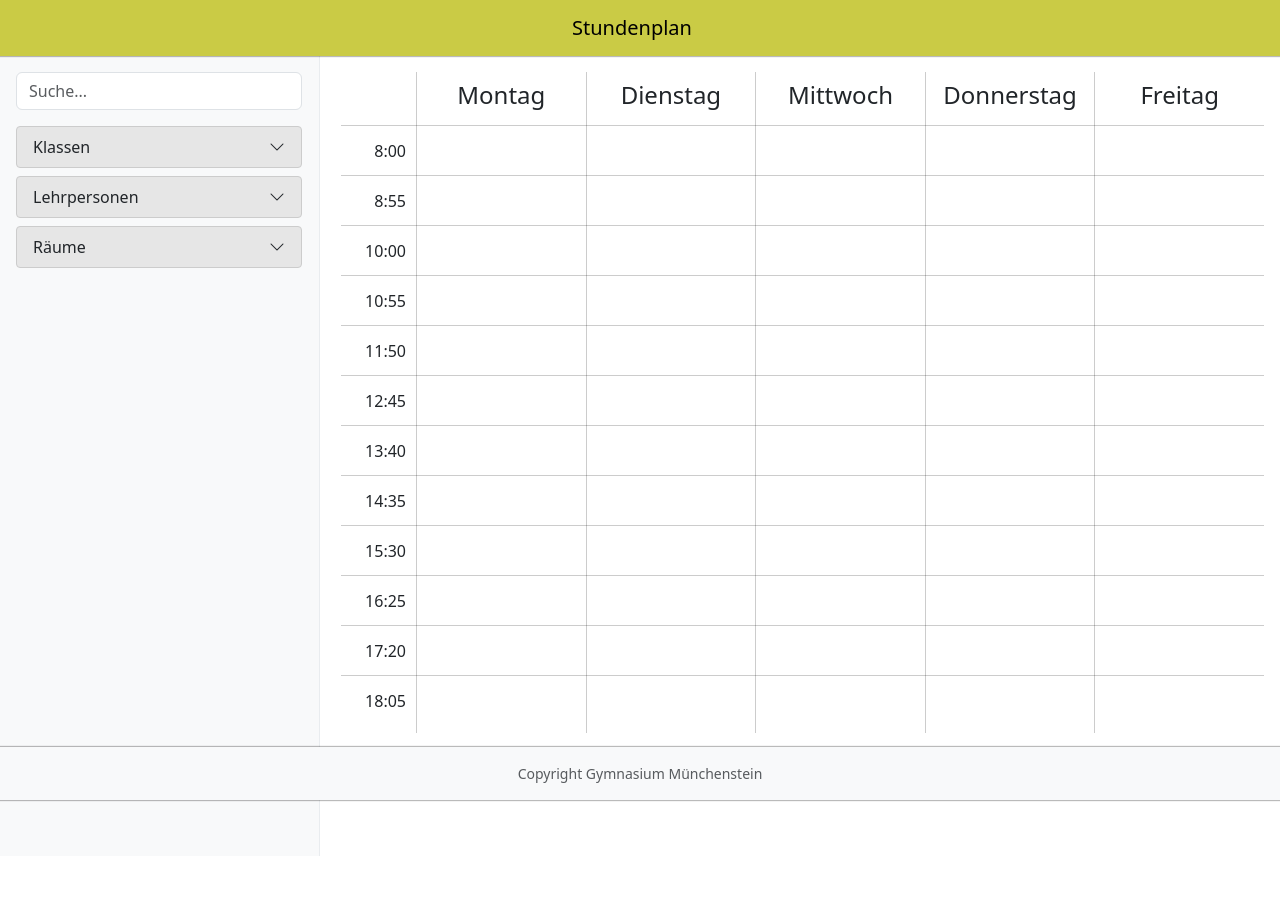
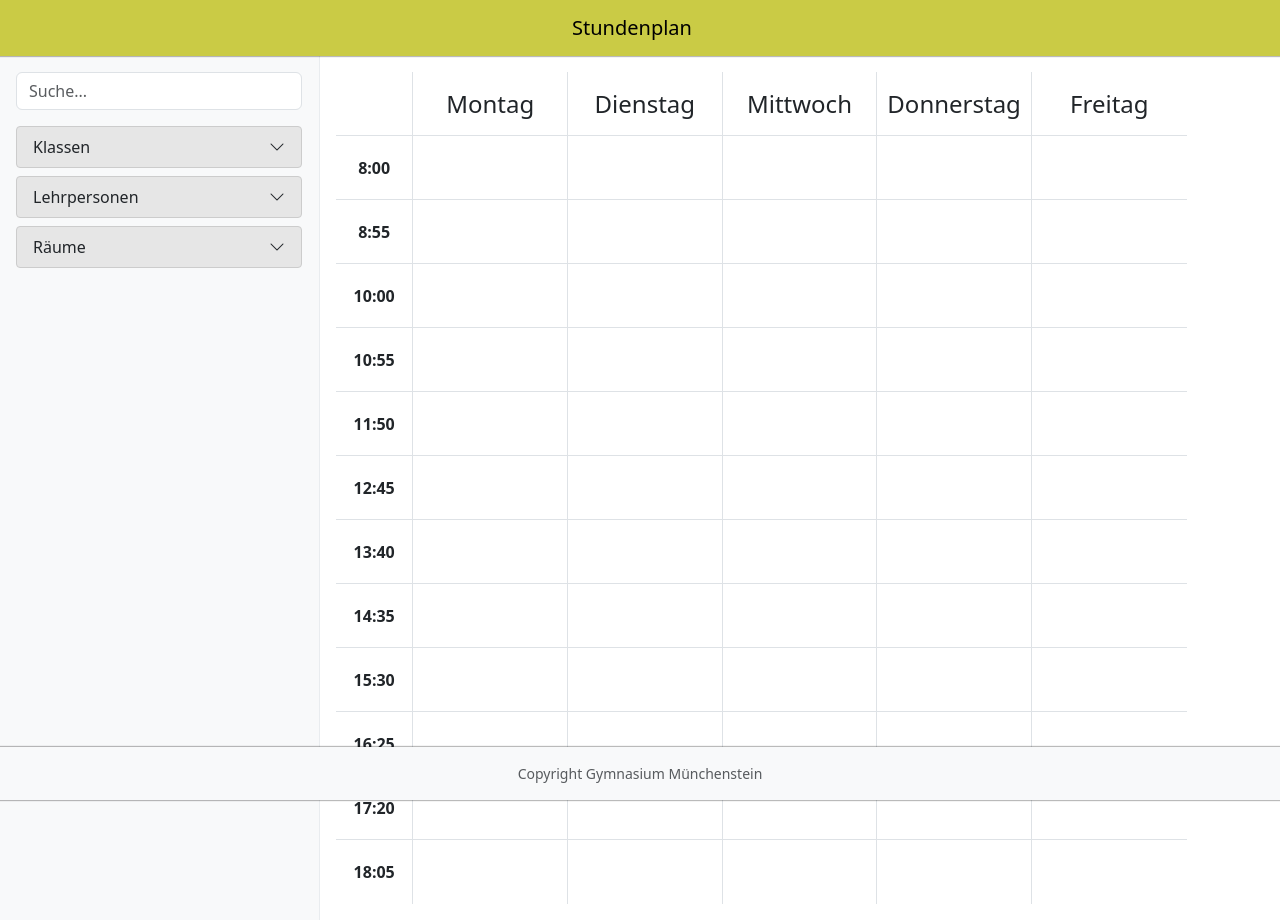
Before and after one commit to gymmuenchenstein/gym-lessons-angular-application, an Angular app: page / in a window 1280 px wide. Before the commit the page ends 856 px from the top, so only its background shows below. Built offline with nearby package versions, Linux system fonts and the light colour scheme.

Commit message:
refactor: switch to grid layout for timetable

```diff
--- /dev/null
+++ b/src/app/view/components/timetable/timetable-slot/timetable-slot.component.html
@@ -0,0 +1,10 @@
+<div class="timetable-slot">
+    @if (calendarDataEntries.length) {
+            @for (entry of calendarDataEntries; track entry) {
+                    <div class="lesson" (click)="openDetails(entry)">
+                        <div class="title">{{ entry.lesson }}</div>
+                        <div class="details">{{ getTeachersString(entry) }} | {{ entry.room }}</div>
+                    </div>
+            }
+    }
+</div>
--- /dev/null
+++ b/src/app/view/components/timetable/timetable-slot/timetable-slot.component.scss
@@ -0,0 +1,27 @@
+@import "../../../../../variables.scss";
+
+.timetable-slot {
+    $heightLesson: 5rem;
+    position: relative;
+            .lesson {
+                border: 1px solid $gray-500;
+                border-radius: 4px;
+                background: $accent-color;
+                text-align: center;
+                cursor: pointer;
+                padding: 0.25rem 0.25rem;
+
+                &:hover {
+                    background: #afaf3c;
+                }
+
+                .title {
+                    font-size: $font-size-sm;
+                }
+
+                .details {
+                    color: $text-muted;
+                    font-size: 0.75 * $font-size-sm;
+                }
+    }
+}
--- a/src/app/view/components/timetable/timetable.component.html
+++ b/src/app/view/components/timetable/timetable.component.html
@@ -1,30 +1,45 @@
-<div class="window">
-    <div class="day timeslot">
-        <p class="day-title timeslot">&nbsp;</p>
-        <div class="index indexlesson timeslot timebar" *ngFor="let indice of lessonindices; index as i">
-            {{lessontimes[i]}}
+<div class="timetable">
+
+    <div class="row g-0">
+
+        <!-- Lesson times -->
+        <div class="col-1">
+
+            <div class="slot border-bottom border-end"></div>
+
+            @for (lessonTime of lessonTimes; track lessonTime; let timeIndex = $index) {
+                <div class="slot fw-bold border-end"
+                     [ngClass]="timeIndex < lessonTimes.length - 1 ? 'border-bottom' : ''">
+                    {{ lessonTime }}
+                </div>
+            }
+
         </div>
-    </div>
-    <div class="day weekday{{i + 1}}" *ngFor="let day of days; index as i" >
-        <p class="day-title">{{ dayjs().startOf("week").add(i, "days").format("dddd") }}</p>
-        <div class="index indexlesson{{indice}}" *ngFor="let indice of lessonindices">
-            <div class="subindex row">
 
-                @if (isCollapsibleIndex(indice, day) == 1) {
+        <!-- All days that are displayed -->
+        @for (day of days; track day; let dayIndex = $index) {
 
-                    <div class="lesson col btn btn-light box-shadow" *ngFor="let lesson of getdatabylessenindex(indice, day)" (click)="broker.setSelectEntry(lesson);openEnd()">
-                        <span class="span {{lesson.lesson}}" >{{lesson.lesson}}</span>
+            <div class="col-2">
+
+                <div class="slot fs-4 border-bottom"
+                     [ngClass]="dayIndex < days.length - 1 ? 'border-end' : ''">
+                    {{ dayjs().startOf("week").add(dayIndex, "days").format("dddd") }}
+                </div>
+
+                @for (lessonTime of lessonTimes; track lessonTime; let timeIndex = $index) {
+                    <div class="slot"
+                         [ngClass]="(timeIndex < lessonTimes.length - 1 ? 'border-bottom' : '') + (dayIndex < days.length - 1 ? ' border-end' : '')">
+
+                        <app-timetable-slot [calendarDataEntries]="getCalendarDataEntries(timeIndex, dayIndex)">
+                        </app-timetable-slot>
+
                     </div>
-
-                } @else if (isCollapsibleIndex(indice, day) == 2) {
-
-                    <div class="col expansionButton" (click)="openMultilesson(getdatabylessenindex(indice, day))">
-                        <i class="bi bi-box-seam"></i> Collapsed lessons
-                    </div>
-
                 }
 
             </div>
-        </div>
+
+        }
+
     </div>
+
 </div>
--- a/src/app/view/components/timetable/timetable.component.scss
+++ b/src/app/view/components/timetable/timetable.component.scss
@@ -1,107 +1,20 @@
 @import "../../../../variables";
 
-$heightLesson: 50px;
+.timetable {
 
-$paddingLesson: 0.5rem;
-$marginLesson: 0.2rem;
-$paddingDay: 5px;
+    .col-time {
+        width: 5rem;
+    }
 
-$timeTextWidth: 5rem;
+    .slot {
+        height: 4rem;
+        display: flex;
+        align-items: center;
+        justify-content: center;
 
-$windowPadding: 15px;
+        app-timetable-slot {
+            width: 100%;
+        }
+    }
 
-$box-shadow-color: rgba(0, 0, 0, 0.20);
-
-:root {
-    top: 0;
-    position: relative;
 }
-
-.window {
-    display: flex;
-    position: relative;
-    min-width: 680px;
-    height: fit-content;
-    overflow-x: hidden;
-}
-
-.day-title {
-    font-size: 1.5rem;
-    display: inline-block;
-    width: 100%;
-    margin: 0;
-    padding: 0 0 $windowPadding 0;
-    text-align: center;
-}
-
-.day {
-    width: 20%;
-    padding: $paddingDay;
-}
-
-.index {
-    position: relative;
-    display: grid;
-    grid-template-columns: auto;
-    align-items: center;
-    height: $heightLesson;
-    padding: 0;
-}
-
-.subindex {
-    align-items: center;
-    display: flex;
-    flex-wrap: nowrap;
-    overflow: auto;
-    width: 100%;
-    margin: 0;
-}
-
-.lesson {
-    align-items: center;
-    border-radius: 10px;
-    padding: $paddingLesson;
-    margin: $marginLesson;
-    height: 100%;
-}
-
-.timeslot {
-    text-align: right;
-    vertical-align: middle;
-    width: $timeTextWidth;
-    padding-right: $windowPadding;
-    margin: 0;
-    display: inline-grid;
-    top: -2px;
-}
-
-.timebar:after {
-    display: block;
-    content: " ";
-    background: $box-shadow-color;
-    width: 100vw;
-    height: 1px;
-    position: absolute;
-    top: calc(-#{$marginLesson} + 2px);
-    left: 0;
-}
-
-span {
-    align-self: center;
-}
-
-.weekday1 {
-    border-left: 1px solid $box-shadow-color;
-}
-.weekday2 {
-    border-left: 1px solid $box-shadow-color;
-}
-.weekday3 {
-    border-left: 1px solid $box-shadow-color;
-}
-.weekday4 {
-    border-left: 1px solid $box-shadow-color;
-}
-.weekday5 {
-    border-left: 1px solid $box-shadow-color;
-}
--- a/src/app/view/components/timetable/timetable.component.ts
+++ b/src/app/view/components/timetable/timetable.component.ts
@@ -1,86 +1,66 @@
-import {Component, inject} from '@angular/core';
-import {NgClass, NgForOf, NgIf} from "@angular/common";
-import {CalendarDataBrokerService} from "../../../services/calendar-data/calendar-data-broker.service";
-import {CalendarDataEntry} from "../../../services/calendar-data/data-entries/calendar-data-entry";
-import {NgbOffcanvas} from "@ng-bootstrap/ng-bootstrap";
-import {DetailsComponent} from "../details/details.component";
-import {CalendarFilterService} from "../../../services/calendar-filter/calendar-filter.service";
-import {MultilessonComponent} from "../multilesson/multilesson.component";
+import { Component } from "@angular/core";
+import { NgClass, NgForOf, NgIf } from "@angular/common";
+import { CalendarDataBrokerService } from "../../../services/calendar-data/calendar-data-broker.service";
+import { CalendarDataEntry } from "../../../services/calendar-data/data-entries/calendar-data-entry";
+import { CalendarFilterService } from "../../../services/calendar-filter/calendar-filter.service";
 import dayjs from "dayjs";
+import { TimetableSlotComponent } from "./timetable-slot/timetable-slot.component";
 
-// @ts-ignore‡
 @Component({
-    selector: 'app-timetable',
+    selector: "app-timetable",
     standalone: true,
     imports: [
         NgForOf,
         NgClass,
-        NgIf
+        NgIf,
+        TimetableSlotComponent
     ],
-    templateUrl: './timetable.component.html',
-    styleUrl: './timetable.component.scss'
+    templateUrl: "./timetable.component.html",
+    styleUrl: "./timetable.component.scss"
 })
 
 export class TimetableComponent {
 
     protected readonly dayjs = dayjs;
+    protected readonly days: number[] = [1, 2, 3, 4, 5];
+    protected readonly lessonTimes: string[] = ["8:00", "8:55", "10:00", "10:55", "11:50", "12:45", "13:40", "14:35", "15:30", "16:25", "17:20", "18:05"];
 
     protected data: CalendarDataEntry[] = [];
-    protected lessonindices = [1, 2, 3, 4, 5, 6, 7, 8, 9, 10, 11, 12];
-    protected lessontimes = ["8:00", "8:55", "10:00", "10:55", "11:50", "12:45", "13:40", "14:35", "15:30", "16:25", "17:20", "18:05"]
-    protected days: number[] = [1, 2, 3, 4, 5];
 
-    private offcanvasService = inject(NgbOffcanvas);
 
-    openEnd() {
-        this.offcanvasService.open(DetailsComponent, {position: 'end'});
-    }
+    constructor(protected broker: CalendarDataBrokerService,
+                protected filter: CalendarFilterService) {
 
-    openMultilesson(lessons: CalendarDataEntry[]) {
-        const offcanvasRef = this.offcanvasService.open(MultilessonComponent, {position: 'end'});
-        (offcanvasRef.componentInstance as MultilessonComponent).setLessons(lessons);
-    }
-
-    constructor(protected broker: CalendarDataBrokerService, protected filter: CalendarFilterService) {
-        /*this.broker.onInitialized.subscribe(() => {
+        /*
+        this.broker.onInitialized.subscribe(() => {
                 const data = this.broker.query()
                     .week({year: 2024, month: 5, day: 13})
                     .class({class: "M2g"})
                 this.data = data.export()
             }
-        )*/
+        );
+
+         */
+
         this.filter.onChanged.subscribe(() => {
                 const data = this.broker.query().week({year: 2024, month: 5, day: 13})
                 this.data = data.export()
             }
-        )
+        );
+
         /*setTimeout(() => {
             this.filter.teacher({teacher: "Steiner Janik"})
-        }, 1500)*/
+        }, 1500)*
+
+         */
     }
 
-    /*
-        loopdays() {
-            for (const entry of this.data) {
-                if (entry.datetime !== undefined)
-                    if (!this.days.includes(entry.datetime.day()))
-                        this.days.push(entry.datetime.day())
-            }
-            console.log(this.days)
-        }
-    */
-    isCollapsibleIndex(index: number, day: any) {
-        const data = this.data.filter(lesson => lesson.index == index && lesson.datetime?.day() == day);
-        if (data.length == 0)
-            return 0;
-        else if (data.length <= 3)
-            return 1;
-        else
-            return 2;
-    }
-
-    getdatabylessenindex(index: number, day: any) {
-        return this.data.filter(lesson => lesson.index == index && lesson.datetime?.day() == day);
+    /**
+     * Gets a calendar data entry by its lesson index and day index.
+     * Both indices are 0-based.
+     */
+    protected getCalendarDataEntries(lessonIndex: number, dayIndex: number): CalendarDataEntry[] {
+        return this.data.filter(lesson => lesson.index == lessonIndex + 1 && lesson.datetime?.day() == dayIndex + 1);
     }
 
 }
```
Also changed, not shown: src/app/view/components/timetable/timetable-slot/timetable-slot.component.ts (added, +52 -0 lines).
